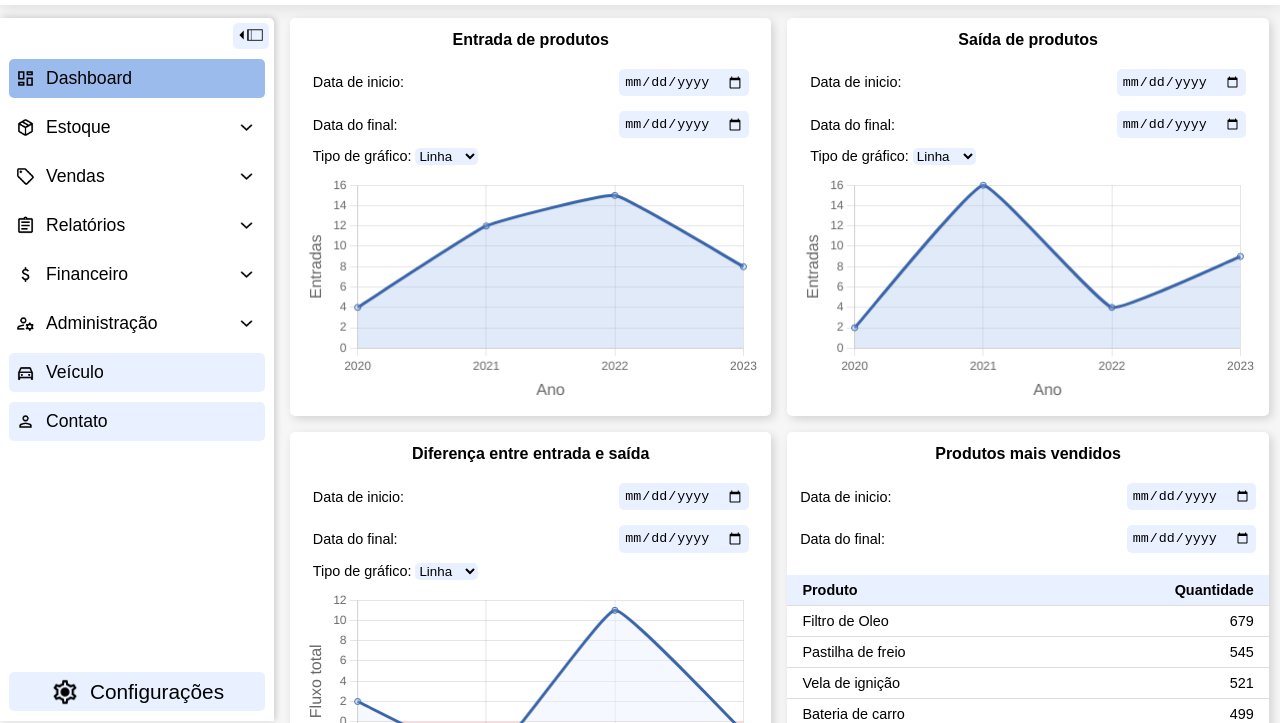
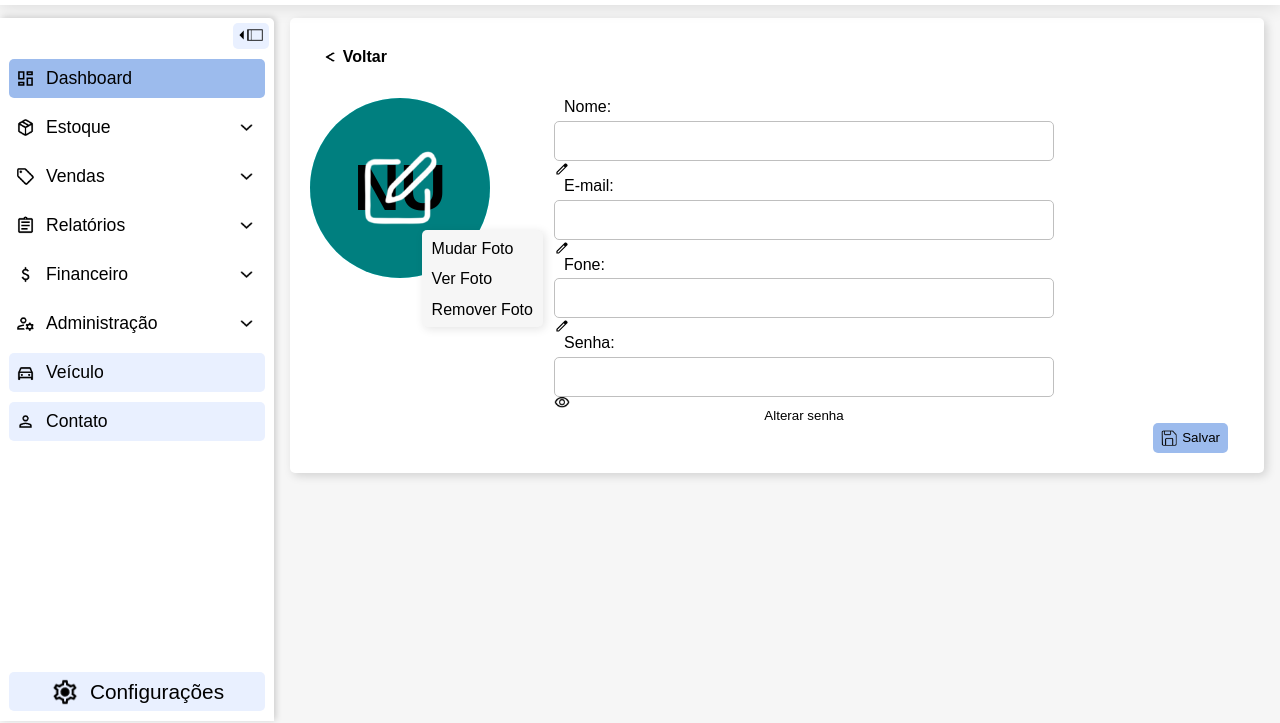
Before and after one commit to matheushnunes/SGA_ONLINE_fork, a plain HTML site: page Principal/principal.html in a window 1280 px wide. Shown: the part 77-800 px from the top of the page. Drawn offline with nearby package versions, Linux system fonts and the light colour scheme.

Commit message:
Começando Configuracao_usuario

```diff
--- a/Principal/principal.html
+++ b/Principal/principal.html
@@ -10,6 +10,8 @@
     <link rel="stylesheet" href="../estilos/principal.css">
 
     <!-- Modulos -->
+    <!-- Configuração do usuário -->
+     <link rel="stylesheet" href="../modulos/configuracao_usuario/configuracao_usuario.css">
 
     <!-- Modolo Contato -->
     <link rel="stylesheet" href="../modulos/contato/lista_contatos/contato.css">
@@ -33,7 +35,7 @@
         </div>
         <div id="campo_usuario">
             <div id="usuario">
-                <div id="logo_usuario">NU</div>
+                <div id="logo_usuario_header" class="logo_usuario">NU</div>
                 <div id="nome-empresa_usuario">
                     <span id="nome_usuario">Nome do Usuário</span>
                     <span id="empresa_usuario">Global Diesel</span>
@@ -41,8 +43,8 @@
                 <img id="usuario_seta" src="../imagens/seta_baixo.png" alt="seta para baixo">
             </div>
             <div id="menu_usuario" style="display: none;">
-                <span>Configurações do usuário</span>
-                <span><a href="../SGA online-login/index.html">Sair do sistema</a></span>
+                <a id="btn_configuracao_usuario" class="btn_menu_usuario">Configurações do usuário</a>
+                <a href="../SGA online-login/index.html"  class="btn_menu_usuario">Sair do sistema</a>
             </div>
         </div>
     </header>
--- a/estilos/principal.css
+++ b/estilos/principal.css
@@ -132,7 +132,7 @@ header #container_logo_busca {
     border-radius: 10px;
     cursor: pointer;
 }
-#usuario #logo_usuario {
+.logo_usuario {
     display: flex;
     justify-content: center;
     align-items: center;
@@ -168,12 +168,12 @@ header #container_logo_busca {
     border-radius: 5px;
     box-shadow: 1px 1px 10px rgba(0, 0, 0, 0.15);
 }
-#menu_usuario span {
+.btn_menu_usuario {
     padding: 5px;
     cursor: pointer;
     transition: .2s;
 }
-#menu_usuario span:hover {
+.btn_menu_usuario:hover {
     background-color: var(--azul-1);
     transition: .2s;
 }
--- /dev/null
+++ b/modulos/configuracao_usuario/configuracao_usuario.css
@@ -0,0 +1,61 @@
+.main {
+    display: flex;
+    gap: 4rem;
+}
+
+#container_logo_usuario {
+    position: relative;
+    width: fit-content;
+}
+
+#logo_usuario_config {
+    width: 11.25rem;
+    height: 11.25rem;
+    font-size: 4rem;
+}
+
+.editar_foto {
+    display: flex;
+    flex-direction: column;
+    background-color: var(--cinza1);
+    width: fit-content;
+    border-radius: 5px;
+    box-shadow: 2px 2px 10px rgba(0, 0, 0, 0.11);
+    position: relative;
+    z-index: 1;
+    top: -3rem;
+    left: 7rem;
+    padding-bottom: .3rem;
+}
+
+.item_editar_foto {
+    padding: .6rem .6rem .2rem .6rem;
+}
+
+.item_editar_foto:hover {
+    cursor: pointer;
+    background-color: var(--azul-1);
+}
+
+.btn_editar_foto {
+    width: 5rem;
+    position: absolute;
+    top: 0;
+    width: 100%;
+    height: 11.25rem;
+    background-color: rgba(0, 0, 0, 0.5);
+    border-radius: 50%;
+}
+
+.icone_editar_foto {
+    width: 5rem;
+}
+
+.container_dados_usuario {
+    display: flex;
+    flex-wrap: wrap;
+}
+
+.icone_editar {
+    width: 1rem;
+}
--- /dev/null
+++ b/modulos/configuracao_usuario/configuracao_usuario.html
@@ -0,0 +1,50 @@
+<section class="modulo" id="modulo_configuracao_usuario">
+    <div class="modulo_header header_cadastro">
+        <button class="btn_nav" id="btn_voltar_contatos">
+            <img src="../../../imagens/seta_baixo.png" alt="Seta_direita" class="seta_esquerda">
+            <p class="btn_voltar">Voltar</p>
+        </button>
+    </div>
+    <div class="main">
+        <div id="container_logo_usuario">
+            <div id="logo_usuario_config" class="logo_usuario">NU</div>
+            <div class="editar_foto click">
+                <a id="btn_editar_foto" class="item_editar_foto">Mudar Foto</a>
+                <a id="btn_ver_foto" class="item_editar_foto">Ver Foto</a>
+                <a id="btn_remover_foto" class="item_editar_foto">Remover Foto</a>
+            </div>
+            <button class="btn_editar_foto">
+                <img src="../../imagens/editar_foto.png" alt="icone editar foto" class="icone_editar_foto click">
+            </button>
+        </div>
+        <div class="container_dados_usuario">
+            <div class="campo_contato normal_width">
+                <label for="campo_editar_nome">Nome:</label>
+                <input type="text" name="campo_editar_nome" id="campo_editar_nome" class="campo_input">
+                <img src="../../imagens/icone_editar.svg" alt="icone_editar" class="icone_editar">
+            </div>
+            <div class="campo_contato normal_width">
+                <label for="campo_editar_email">E-mail:</label>
+                <input type="email" name="campo_editar_email" id="campo_editar_email" class="campo_input">
+                <img src="../../imagens/icone_editar.svg" alt="icone_editar" class="icone_editar">
+            </div>
+            <div class="campo_contato normal_width">
+                <label for="campo_editar_fone">Fone:</label>
+                <input type="tel" name="campo_editar_fone" id="campo_editar_fone" class="campo_input">
+                <img src="../../imagens/icone_editar.svg" alt="icone_editar" class="icone_editar">
+            </div>
+            <div class="campo_contato normal_width">
+                <label for="nome_razao_social">Senha:</label>
+                <input type="password" name="nome_razao_social" id="nome_razao_social" class="campo_input">
+                <img src="../../imagens/visibility_on.png" alt="icone visualizar senha" class="icone_editar">
+                <button class="btn_alterar_senha">Alterar senha</button>
+            </div>
+        </div>
+    </div>
+    <div class="modulo_footer">
+        <button class="btn_salvar">
+            <img src="../../../imagens/icone_salvar.png" alt="Icone Salvar">
+            <p>Salvar</p>
+        </button>
+    </div>
+</section>
--- a/modulos/contato/cadastro_contato/cadastro_contato.css
+++ b/modulos/contato/cadastro_contato/cadastro_contato.css
@@ -26,6 +26,15 @@ a.link_nav_selecionado {
     flex-direction: column;
     align-items: start;
     margin: .625rem 0 1rem .625rem;
+}
+
+.btns_nav {
+    display: flex;
+    justify-content: space-between;
+}
+
+.btn_nav p {
+    font: bold 1rem arial;
 }
 
 .h2_titulo {
@@ -77,9 +86,6 @@ a.link_nav_selecionado {
     gap: 16px;
     width: 100%;
     padding: 16px;
-}
-
-#container_data_rg {
 }
 
 .campo_contato {
--- a/scripts/javaScript.js
+++ b/scripts/javaScript.js
@@ -12,7 +12,7 @@ $(document).ready(function () {
   });
 });
 
-let btns_modulos = document.querySelectorAll(".btn, .item_dropdown") // Seleciona todos os botões dos modulos
+let btns_modulos = document.querySelectorAll(".btn, .item_dropdown, #btn_configuracao_usuario") // Seleciona todos os botões dos modulos
 btns_modulos.forEach(e =>{
   e.addEventListener("click",()=>{
     // e.id.slice(4): remove o "btn_" do id
@@ -20,7 +20,7 @@ btns_modulos.forEach(e =>{
   })
 })
 
-carregarConteudo("dashboard/dashboard.html", document.querySelector(".principal")) // Carrega por padrão assim que a página for carregada o dashboard
+carregarConteudo("configuracao_usuario/configuracao_usuario.html", document.querySelector(".principal")) // Carrega por padrão assim que a página for carregada o dashboard
 
 // Função carregar conteúdo html dos módulos
 function carregarConteudo(url, elemento, modulo_contato) {
```
Also changed, not shown: modulos/contato/cadastro_contato/criar_contato/criar_contato.html (+10 -11 lines), imagens/editar_foto.png (added), imagens/icone_editar.svg (added).
